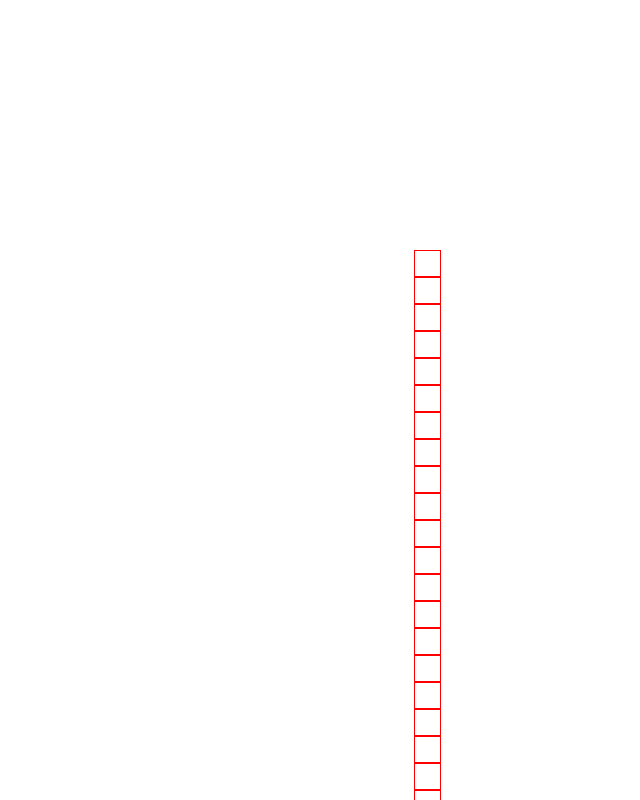
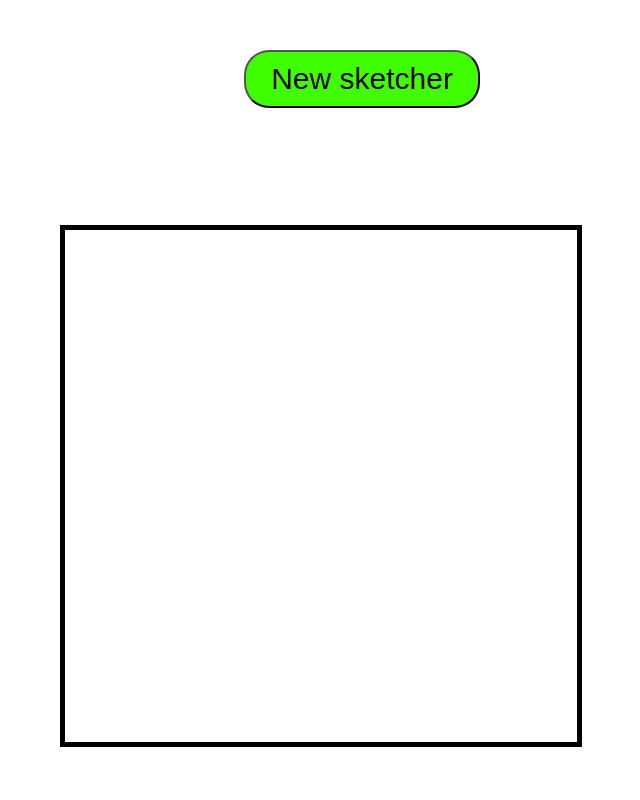
Before and after one commit to Dzirt232/simple_sketcher, a plain HTML site: page index.html in a window 1280 px wide. Shown: the top 800 px of the page, without its empty margins (319-959 px from the left). Drawn offline with Linux system fonts and the light colour scheme.

Commit message:
All created

```diff
--- a/css/style.css
+++ b/css/style.css
@@ -1,13 +1,32 @@
 .block {
 	display: inline-block;
-	border-style: solid;
-	border-width: 1px;
-	border-color: red;
-	height: 25px;
-	width: 25px;
-	margin-bottom: -4px;
+	height: 32px;
+	width: 32px;
 }
 
 #Sketcher {
-	   margin: 250px 725px;
+	margin: 225px auto;
+	border-style: solid;
+	border-width: 5px;
+	height: 512px;
+	width: 512px;
+	font-size: 0;
 }
+
+button {
+	background-color: #3fff00;
+	font-size: 30px;
+	border-radius: 25px;
+	padding: 10px 25px;
+	font-family: fantasy;
+	position: absolute;
+	left: 44%;
+	top: 50px;
+	outline: none;
+	cursor: pointer;
+}
+
+button:hover {
+	background-color: #2BDD84;
+	color: blue;
+}
--- a/index.html
+++ b/index.html
@@ -7,6 +7,9 @@
 	<link rel="stylesheet" type="text/css" href="css/style.css">
 </head>
 <body>
+	<form>
+		<button onclick="button_click(); return false;">New sketcher</button>
+	</form>
 	<div id="Sketcher"></div>
 </body>
 </html>
--- a/js/script.js
+++ b/js/script.js
@@ -1,7 +1,33 @@
 $(document).ready(function(){
-	for (var i = 0; i < 16; i++) {
-		for (var j = 0; j < 16; j++) {
+	sketcher(16);
+});
+
+function button_click(){
+	$(".block").remove();
+	razmer = prompt("Enter please size of new sketcher",16);
+	sketcher(razmer);
+};
+
+function sketcher(razmer){
+	i_max=razmer;
+	j_max=razmer;
+	for (var i = 0; i < i_max; i++) {
+		for (var j = 0; j < j_max; j++) {
 			$("#Sketcher").append("<div class='block'></div>");
 		}
-	}
-});
+	};
+	if (razmer == 16) {
+		$(".block").height(32);
+		$(".block").width(32);
+	} else {
+		$(".block").height(512/razmer);
+		$(".block").width(512/razmer);
+	};
+	$( ".block" ).on( "mouseenter", function() {
+		r=Math.floor(Math.random() * (256));
+		g=Math.floor(Math.random() * (256));
+		b=Math.floor(Math.random() * (256));
+		rgbColor = 'rgb('+r+','+g+','+b+')';
+    $( this ).css("background-color",rgbColor);
+  });
+};
```
